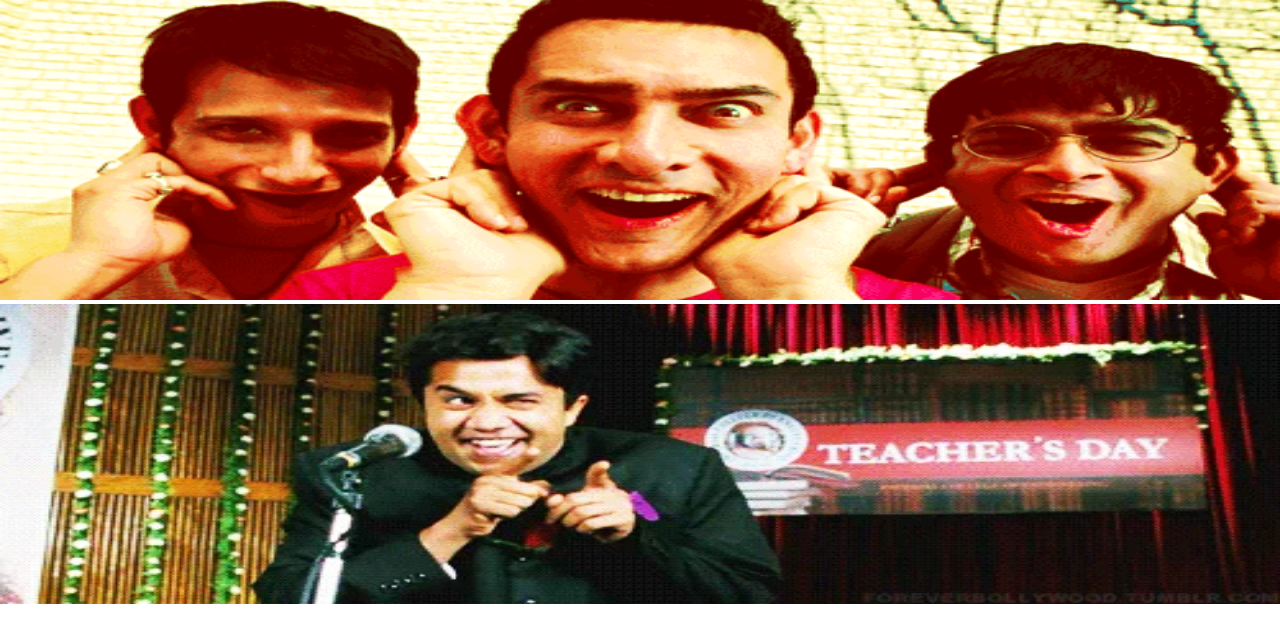
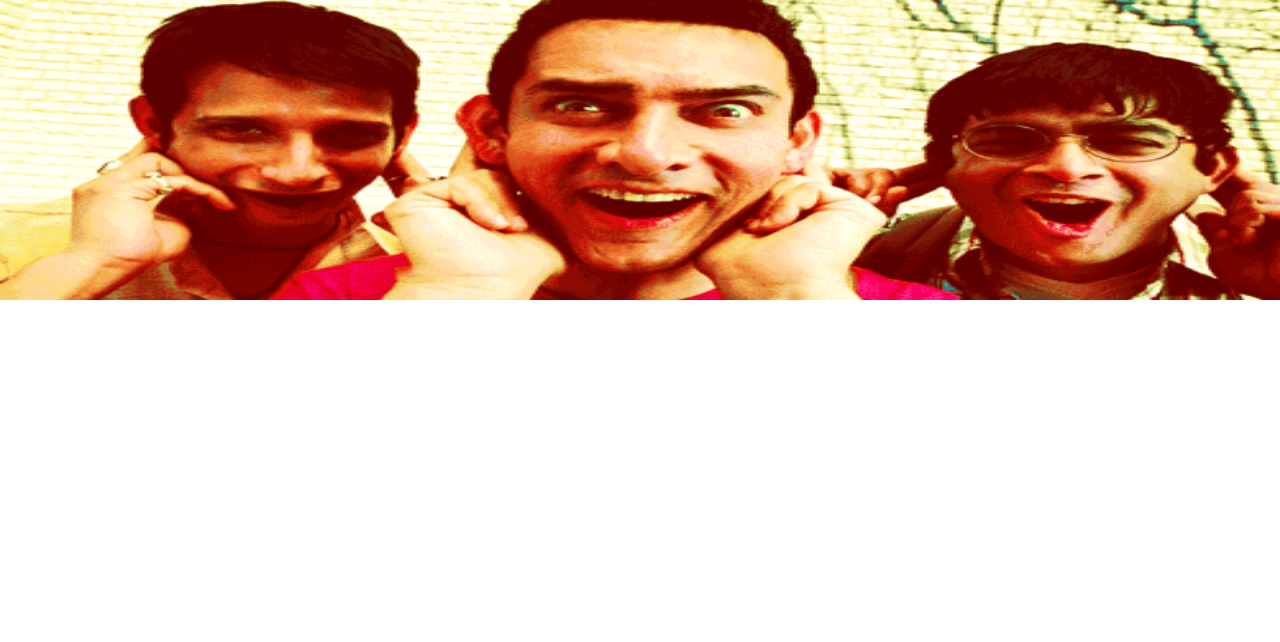
Before and after one commit to alzabirr/chatur, a plain HTML site: page index.html in a window 1280 px wide. Drawn offline with Linux system fonts and the light colour scheme.

Commit message:
move one img

```diff
--- a/index.html
+++ b/index.html
@@ -9,6 +9,7 @@
     body{
         margin: 0;
         padding: 0;
+
     }
     img{
         width: 100%;
@@ -18,7 +19,7 @@
 </style>
 <body>
     <img src="tumblr_mthpgt451J1qlyjwko1_500.gif" alt="">
-  <img src="main-qimg-ba37a94092e9c094fa1b77572b292637.webp" alt="">
+
 
 
 
```
